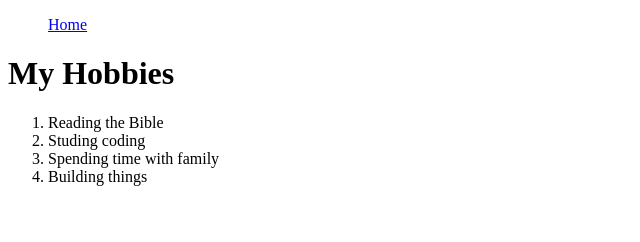
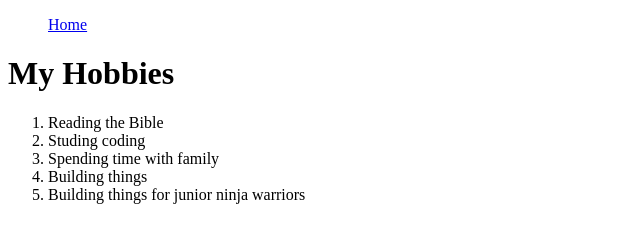
Before and after one commit to WMMorris/cv, a plain HTML site: page myhobbies.html in a window 1280 px wide. Shown: the whole page, without its empty margins (0-640 px from the left). Drawn offline with Linux system fonts and the light colour scheme.

Commit message:
myhobbies.html
updated my hobbies

```diff
--- a/myhobbies.html
+++ b/myhobbies.html
@@ -16,6 +16,7 @@
       <li>Studing coding</li>
       <li>Spending time with family</li>
       <li>Building things</li>
+      <li>Building things for junior ninja warriors</li>
     </ol>
   </body>
 </html>
```
